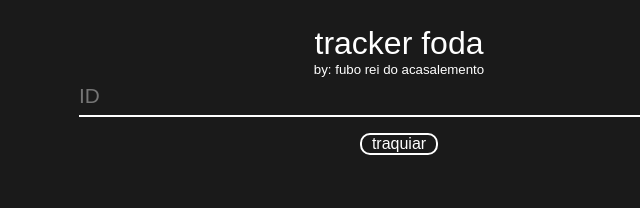
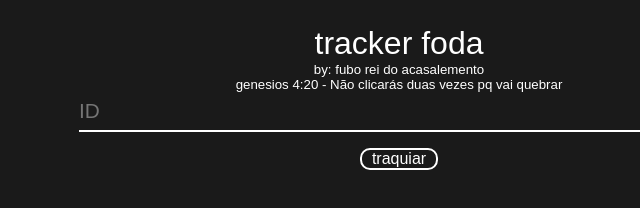
Before and after one commit to Fuibui/fubo-tracker, a plain HTML site: page index.html in a window 1280 px wide. Shown: the whole page, without its empty margins (241-881 px from the left). Drawn offline with nearby package versions, Linux system fonts and the light colour scheme.

Commit message:
Update index.html

```diff
--- a/index.html
+++ b/index.html
@@ -17,6 +17,7 @@
         <div class="container__search">
             <h1>tracker foda</h1>
             <h5>by: fubo rei do acasalemento</h5>
+            <h5>genesios 4:20 - Não clicarás duas vezes pq vai quebrar</h5>
             <input type="text" name="user" id="search__bar" placeholder="ID">
             <p><button id="search__button">traquiar</button></p>
         </div>
```
